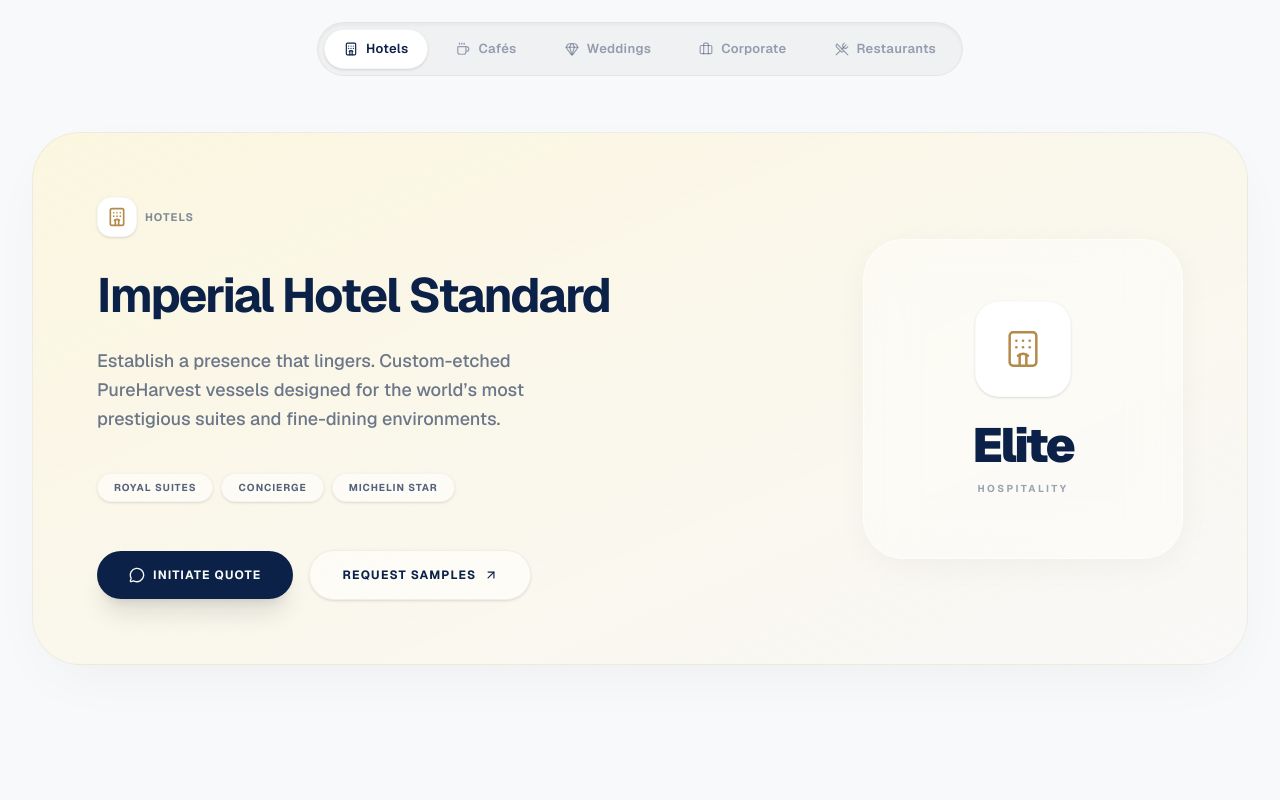
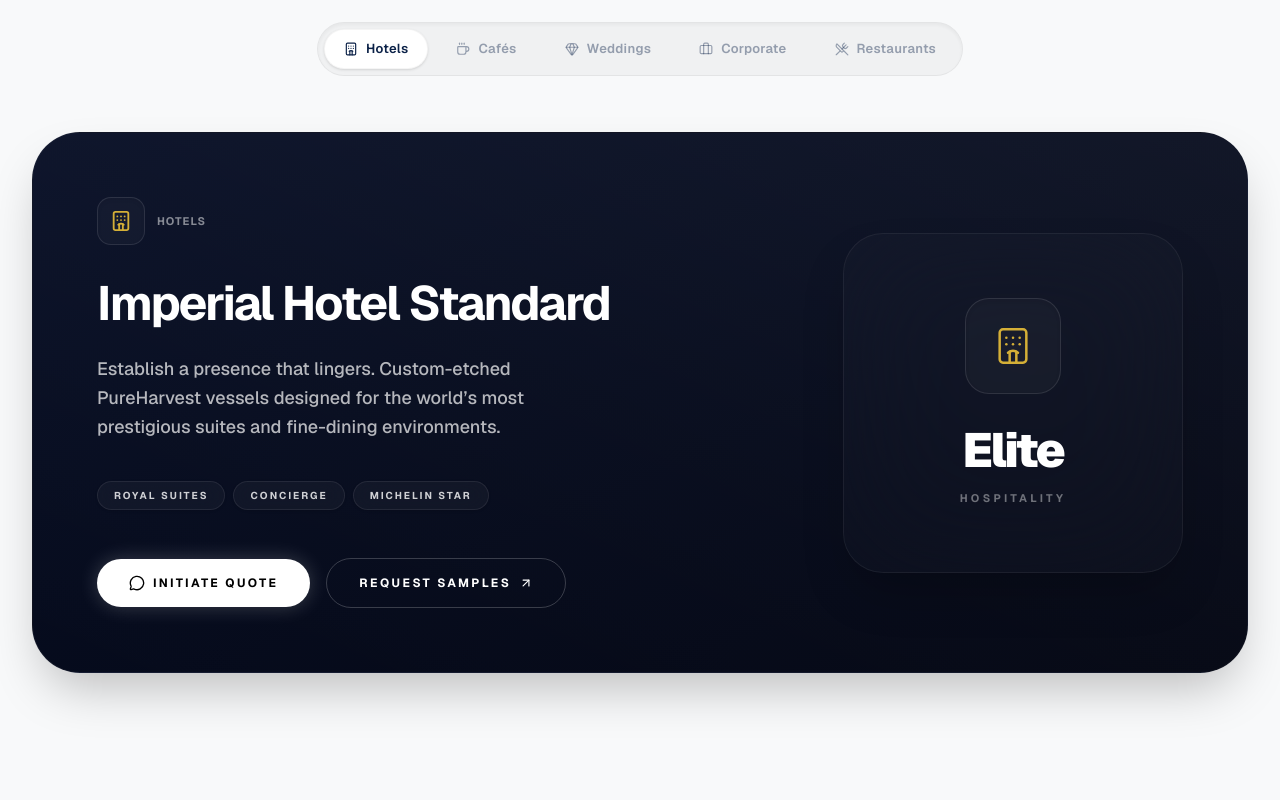
Before and after one commit to chetanjwork/pureharvest-website, a Next.js app in the folder client/: page / in a window 1280 px wide. Shown: the part 6560-7360 px from the top of the page. Built offline with nearby package versions, Linux system fonts and the light colour scheme.

Commit message:
style: apply premium dark aesthetic to Industries cards, refine cafe and hotel colors, and optimize Founders Note typography

```diff
--- a/client/src/components/layout/FoundersNote.tsx
+++ b/client/src/components/layout/FoundersNote.tsx
@@ -30,11 +30,11 @@ export default function FoundersNote() {
           <MotionWrapper delay={0.3} className="w-full">
             <div className="relative px-6 md:px-12">
               <Quote className="absolute -top-6 left-0 md:-top-10 md:-left-4 w-12 h-12 md:w-16 md:h-16 text-[#D4AF37]/10 rotate-180" strokeWidth={1} />
-              <div className="flex flex-col gap-8 md:gap-10">
-                <p className="font-serif italic text-[18px] md:text-[24px] lg:text-[28px] text-brand-accent/80 leading-[1.9] md:leading-[2] font-medium relative z-10">
+              <div className="flex flex-col gap-5 md:gap-6">
+                <p className="font-sans text-[16px] md:text-[18px] lg:text-[20px] text-brand-accent/80 leading-[1.7] md:leading-[1.8] font-normal relative z-10">
                   PureHarvest wasn’t simply built to manufacture bottles; it was created to solve a quiet problem in luxury hospitality. I realized that a truly premium hotel or corporate boardroom deserves more than just standard water - it requires an uncompromising aesthetic and absolute purity.
                 </p>
-                <p className="font-serif italic text-[18px] md:text-[24px] lg:text-[28px] text-brand-accent/80 leading-[1.9] md:leading-[2] font-medium relative z-10">
+                <p className="font-sans text-[16px] md:text-[18px] lg:text-[20px] text-brand-accent/80 leading-[1.7] md:leading-[1.8] font-normal relative z-10">
                   When you partner with us, you aren't just another account. We engineer our signature series with the exact same meticulous care you offer your own VIP guests - ensuring every table, event, and suite reflects absolute perfection. For us, the bottle is just the vessel; elevating your brand's experience is everything.
                 </p>
               </div>
--- a/client/src/components/layout/Industries.tsx
+++ b/client/src/components/layout/Industries.tsx
@@ -13,8 +13,8 @@ const industries = [
     id: 'hotels',
     label: 'Hotels',
     Icon: Hotel,
-    color: 'from-amber-100/50 to-orange-50/20',
-    iconColor: '#B48A4B',
+    color: 'from-[#0A1128] to-[#030612]',
+    iconColor: '#D4AF37', // Refined Gold
     headline: 'Imperial Hotel Standard',
     description: 'Establish a presence that lingers. Custom-etched PureHarvest vessels designed for the world’s most prestigious suites and fine-dining environments.',
     stat: 'Elite',
@@ -26,8 +26,8 @@ const industries = [
     id: 'cafes',
     label: 'Cafés',
     Icon: Coffee,
-    color: 'from-stone-200/60 to-stone-100/20',
-    iconColor: '#8C6239',
+    color: 'from-[#3A2218] to-[#1A0C05]',
+    iconColor: '#D29C6B', // Warm Latte/Bronze
     headline: 'Signature Café Identity',
     description: 'Craft a narrative on every table. PureHarvest vessels provide the final touch of artisanal excellence for world-class roasteries and boutique cafés.',
     stat: '3×',
@@ -39,8 +39,8 @@ const industries = [
     id: 'weddings',
     label: 'Weddings',
     Icon: Gem,
-    color: 'from-rose-100/60 to-pink-50/20',
-    iconColor: '#C47E8B',
+    color: 'from-[#2A1017] to-[#12050A]',
+    iconColor: '#E2A9B6', // Refined Rose Gold
     headline: 'Unforgettable Celebrations',
     description: 'Make every detail count. Custom PureHarvest bottles at wedding tables become cherished keepsakes for your guests.',
     stat: '100%',
@@ -52,8 +52,8 @@ const industries = [
     id: 'corporate',
     label: 'Corporate',
     Icon: Briefcase,
-    color: 'from-slate-200/60 to-slate-100/20',
-    iconColor: '#5C6B7A',
+    color: 'from-[#0A1222] to-[#030712]',
+    iconColor: '#8E9EAF', // Refined Silver
     headline: 'Corporate Brand Statement',
     description: 'From boardroom meetings to summit events - branded water communicates attention to detail and corporate excellence.',
     stat: 'Fortune',
@@ -65,8 +65,8 @@ const industries = [
     id: 'restaurants',
     label: 'Restaurants',
     Icon: UtensilsCrossed,
-    color: 'from-emerald-100/50 to-teal-50/20',
-    iconColor: '#4A7C6B',
+    color: 'from-[#052219] to-[#010C09]',
+    iconColor: '#639C8A', // Refined Jade
     headline: 'Fine Dining Standards',
     description: 'Complement your menu with a water experience that matches your culinary vision. Premium bottles that fit seamlessly into your story.',
     stat: 'Premium',
@@ -127,24 +127,27 @@ export default function Industries() {
             animate={{ opacity: 1, scale: 1, y: 0 }}
             exit={{ opacity: 0, scale: 0.98, y: -10 }}
             transition={{ duration: 0.4, ease: [0.16, 1, 0.3, 1] }}
-            className={`grid lg:grid-cols-2 gap-12 items-center border border-black/[0.05] rounded-[48px] p-10 md:p-16 bg-gradient-to-br ${current.color} shadow-[0_20px_60px_-15px_rgba(0,0,0,0.05)]`}
+            className={`grid lg:grid-cols-2 gap-12 items-center border border-white/[0.05] rounded-[48px] p-10 md:p-16 bg-gradient-to-br ${current.color} shadow-2xl relative overflow-hidden`}
           >
-            <div>
-              <div className="flex items-center gap-2 mb-8">
+            {/* Dark glass reflection overlay */}
+            <div className="absolute inset-0 bg-gradient-to-tr from-transparent via-white/[0.02] to-white/[0.05] pointer-events-none" />
+
+            <div className="relative z-10">
+              <div className="flex items-center gap-3 mb-8">
                 <div
-                  className={`w-10 h-10 rounded-[14px] bg-white shadow-sm border border-black/[0.03] flex items-center justify-center`}
+                  className={`w-12 h-12 rounded-[14px] bg-white/[0.03] shadow-inner border border-white/[0.1] flex items-center justify-center`}
                   style={{ color: current.iconColor }}
                 >
-                  <CurrentIcon size={20} strokeWidth={2} />
+                  <CurrentIcon size={22} strokeWidth={2} />
                 </div>
-                <span className="text-[11px] uppercase tracking-widest text-brand-accent/50 font-bold">{current.label}</span>
+                <span className="text-[11px] uppercase tracking-widest text-white/50 font-bold">{current.label}</span>
               </div>
-              <h3 className="text-3xl md:text-5xl font-heading font-bold text-brand-accent mb-6 leading-[1.1] tracking-tight">{current.headline}</h3>
-              <p className="text-brand-accent/60 text-lg leading-relaxed mb-10 font-medium">{current.description}</p>
+              <h3 className="text-3xl md:text-5xl font-heading font-bold text-white mb-6 leading-[1.1] tracking-tight">{current.headline}</h3>
+              <p className="text-white/70 text-lg leading-relaxed mb-10 font-medium">{current.description}</p>
 
               <div className="flex flex-wrap gap-2 mb-12">
                 {current.tags.map(tag => (
-                  <span key={tag} className="px-4 py-1.5 rounded-full bg-white/95 md:bg-white/50 border border-black/[0.03] text-brand-accent/70 text-[10px] uppercase tracking-widest font-bold shadow-sm md:backdrop-blur-md">{tag}</span>
+                  <span key={tag} className="px-4 py-1.5 rounded-full bg-white/[0.04] border border-white/[0.08] text-white/80 text-[10px] uppercase tracking-[0.2em] font-bold shadow-sm backdrop-blur-md">{tag}</span>
                 ))}
               </div>
 
@@ -152,14 +155,14 @@ export default function Industries() {
                 <a
                   href={`https://wa.me/918149174975?text=${encodeURIComponent(current.waMessage)}`}
                   target="_blank"
-                  className="w-full sm:w-auto inline-flex items-center justify-center gap-2 bg-brand-accent text-brand-primary px-8 py-4 rounded-full text-xs font-bold uppercase tracking-widest hover:scale-105 active:scale-95 transition-transform shadow-xl"
+                  className="w-full sm:w-auto inline-flex items-center justify-center gap-2 bg-white text-black px-8 py-4 rounded-full text-xs font-bold uppercase tracking-[0.2em] hover:scale-105 active:scale-95 transition-transform shadow-[0_0_20px_rgba(255,255,255,0.2)]"
                 >
                   <MessageCircle size={16} />
                   Initiate Quote
                 </a>
                 <button
                   onClick={() => document.getElementById('onboarding')?.scrollIntoView({ behavior: 'smooth' })}
-                  className="w-full sm:w-auto inline-flex items-center justify-center gap-2 bg-white/95 md:bg-white/50 border border-black/[0.05] text-brand-accent px-8 py-4 rounded-full text-xs font-bold uppercase tracking-widest hover:bg-white transition-colors shadow-sm"
+                  className="w-full sm:w-auto inline-flex items-center justify-center gap-2 bg-transparent border border-white/20 text-white px-8 py-4 rounded-full text-xs font-bold uppercase tracking-[0.2em] hover:bg-white/10 transition-colors"
                 >
                   Request Samples
                   <ArrowUpRight size={14} />
@@ -167,18 +170,18 @@ export default function Industries() {
               </div>
             </div>
 
-            {/* Minimal Stat Display (Apple Watch / Widget Style) */}
-            <div className="flex justify-center lg:justify-end">
-              <div className="relative w-full max-w-[320px] aspect-square rounded-[40px] bg-white/95 md:bg-white/40 border border-white/60 shadow-[0_8px_32px_rgba(0,0,0,0.04)] md:backdrop-blur-xl flex flex-col items-center justify-center p-8 overflow-hidden">
+            {/* Minimal Stat Display (Dark Premium Widget Style) */}
+            <div className="flex justify-center lg:justify-end relative z-10">
+              <div className="relative w-full max-w-[340px] aspect-square rounded-[40px] bg-white/[0.02] border border-white/[0.06] shadow-2xl md:backdrop-blur-3xl flex flex-col items-center justify-center p-8 overflow-hidden">
                 <div
-                  className={`relative z-10 w-24 h-24 rounded-3xl bg-white shadow-sm border border-black/[0.02] flex items-center justify-center mb-6`}
+                  className={`relative z-10 w-24 h-24 rounded-[24px] bg-white/[0.03] shadow-inner border border-white/[0.1] flex items-center justify-center mb-8`}
                   style={{ color: current.iconColor }}
                 >
                   <CurrentIcon size={40} strokeWidth={1.5} />
                 </div>
                 <div className="relative z-10 text-center">
-                  <div className="text-5xl font-heading font-black text-brand-accent tracking-tighter">{current.stat}</div>
-                  <div className="text-brand-accent/40 text-[10px] uppercase tracking-[0.25em] font-bold mt-3">{current.statLabel}</div>
+                  <div className="text-5xl font-heading font-black text-white tracking-tighter">{current.stat}</div>
+                  <div className="text-white/40 text-[11px] uppercase tracking-[0.3em] font-bold mt-4">{current.statLabel}</div>
                 </div>
               </div>
             </div>
```
